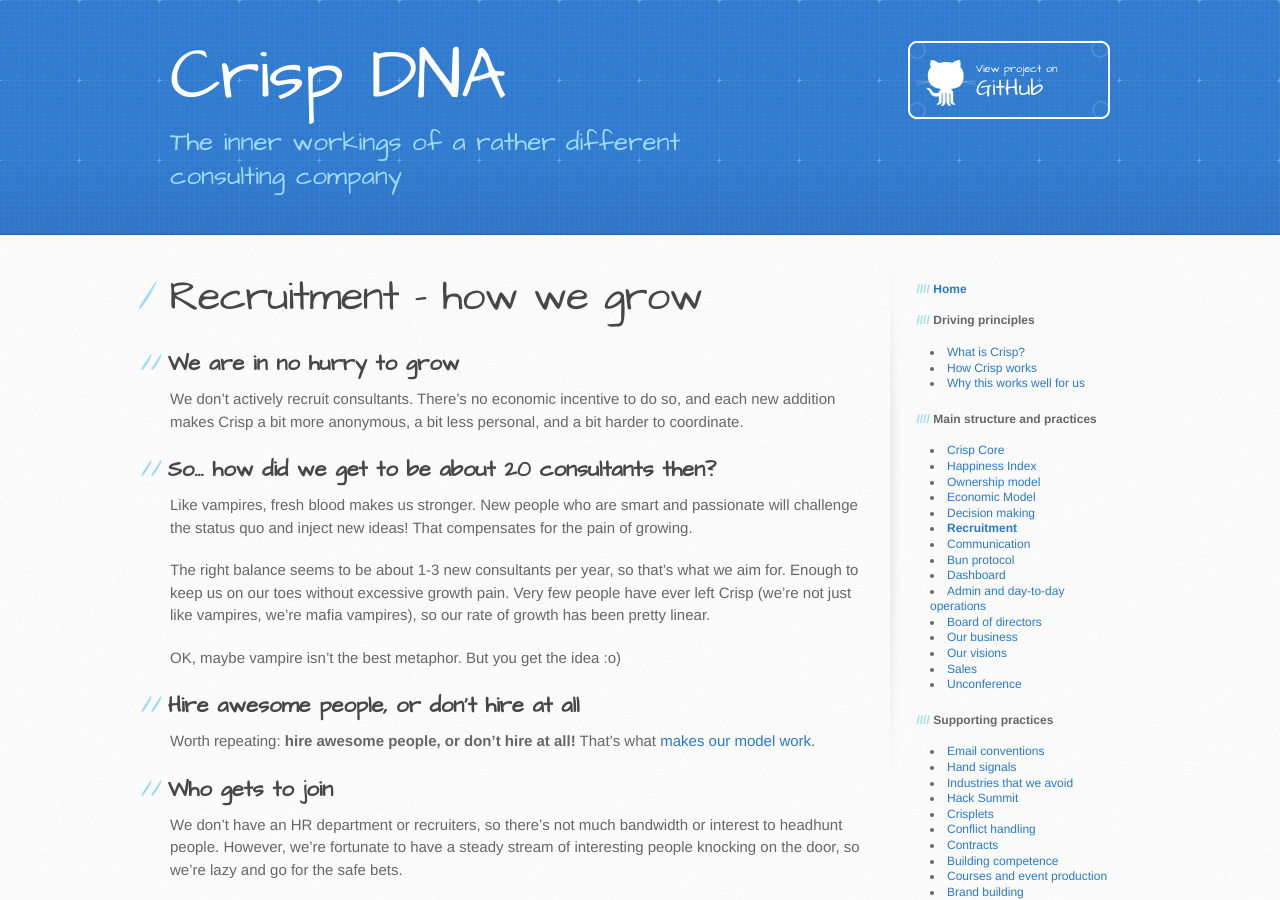
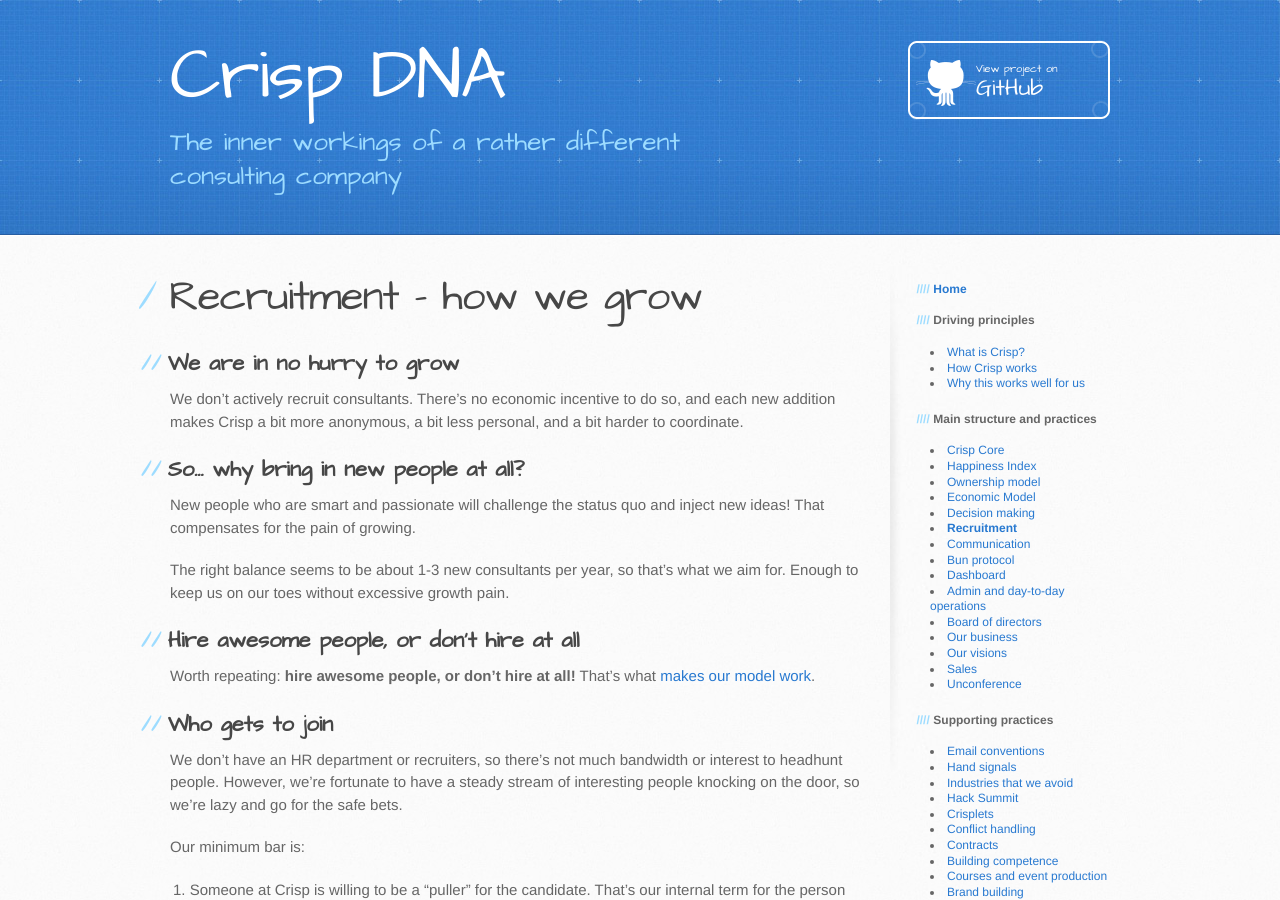
Before and after one commit to crispab/crisp-dna, a Jekyll site: the page built from _docs/recruiting.md, in a window 1280 px wide and 900 px high. Built offline with Jekyll 4.4.1, drawn with Linux system fonts in a browser that asks for light colours.

Commit message:
Remove claims that hardly anyone leaves Crisp
Some people have left, so the "almost zero turnover" and "mafia
vampires" lines are no longer true. Keep that we are selective.

Co-Authored-By: Claude Opus 5.5 <noreply@anthropic.com>

```diff
--- a/_docs/recruiting.md
+++ b/_docs/recruiting.md
@@ -13,14 +13,12 @@ We are in no hurry to grow
 
 We don't actively recruit consultants. There's no economic incentive to do so, and each new addition makes Crisp a bit more anonymous, a bit less personal, and a bit harder to coordinate.
 
-So... how did we get to be about 20 consultants then?
-----------------------------------------------------
+So... why bring in new people at all?
+-------------------------------------
 
-Like vampires, fresh blood makes us stronger. New people who are smart and passionate will challenge the status quo and inject new ideas! That compensates for the pain of growing.
+New people who are smart and passionate will challenge the status quo and inject new ideas! That compensates for the pain of growing.
 
-The right balance seems to be about 1-3 new consultants per year, so that's what we aim for. Enough to keep us on our toes without excessive growth pain. Very few people have ever left Crisp (we're not just like vampires, we're mafia vampires), so our rate of growth has been pretty linear.
-
-OK, maybe vampire isn't the best metaphor. But you get the idea :o)
+The right balance seems to be about 1-3 new consultants per year, so that's what we aim for. Enough to keep us on our toes without excessive growth pain.
 
 Hire awesome people, or don't hire at all
 -----------------------------------------
```
Also changed, not shown: _docs/brand-building.md (+1 -1 lines), _docs/why-this-works.md (+1 -1 lines).
